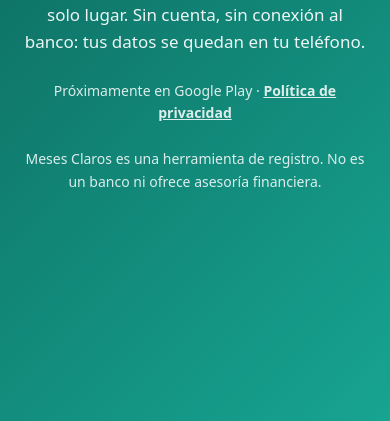
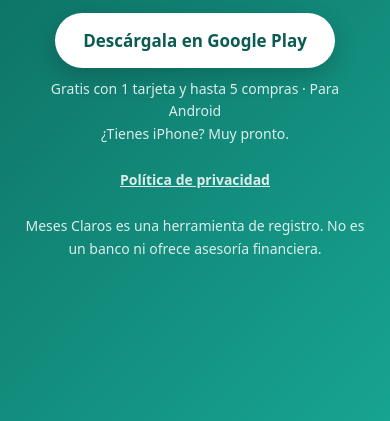
Before and after one commit to JCLAYTONRC/meses-claros-web, a plain HTML site: page index.html in a window 390 px wide. Shown: the part 423-844 px from the top of the page. Drawn offline with Linux system fonts and the light colour scheme.

Commit message:
Portada: botón de Google Play y nota para iPhone
Co-Authored-By: Claude Opus 5.5 <noreply@anthropic.com>

```diff
--- a/index.html
+++ b/index.html
@@ -14,6 +14,9 @@
   p { margin:0 auto 24px; max-width:460px; opacity:.92; }
   a { color:#fff; font-weight:600; }
   .small { font-size:14px; opacity:.85; }
+  .btn { display:inline-block; background:#fff; color:#0A5C53; text-decoration:none; font-weight:700;
+         padding:14px 28px; border-radius:999px; box-shadow:0 8px 24px rgba(0,0,0,.2); margin-bottom:10px; }
+  .btn:focus-visible { outline:3px solid #fff; outline-offset:3px; }
 </style>
 </head>
 <body>
@@ -21,7 +24,9 @@
     <img src="icono.png" alt="Ícono de Meses Claros">
     <h1>Meses Claros</h1>
     <p>Tus meses sin intereses, claros y en un solo lugar. Sin cuenta, sin conexión al banco: tus datos se quedan en tu teléfono.</p>
-    <p class="small">Próximamente en Google Play · <a href="privacidad/">Política de privacidad</a></p>
+    <a class="btn" href="https://play.google.com/store/apps/details?id=mx.clay.ms&amp;referrer=utm_source%3Dsitio%26utm_medium%3Dweb%26utm_campaign%3Dlanzamiento">Descárgala en Google Play</a>
+    <p class="small">Gratis con 1 tarjeta y hasta 5 compras · Para Android<br>¿Tienes iPhone? Muy pronto.</p>
+    <p class="small"><a href="privacidad/">Política de privacidad</a></p>
     <p class="small">Meses Claros es una herramienta de registro. No es un banco ni ofrece asesoría financiera.</p>
   </main>
 </body>
```
